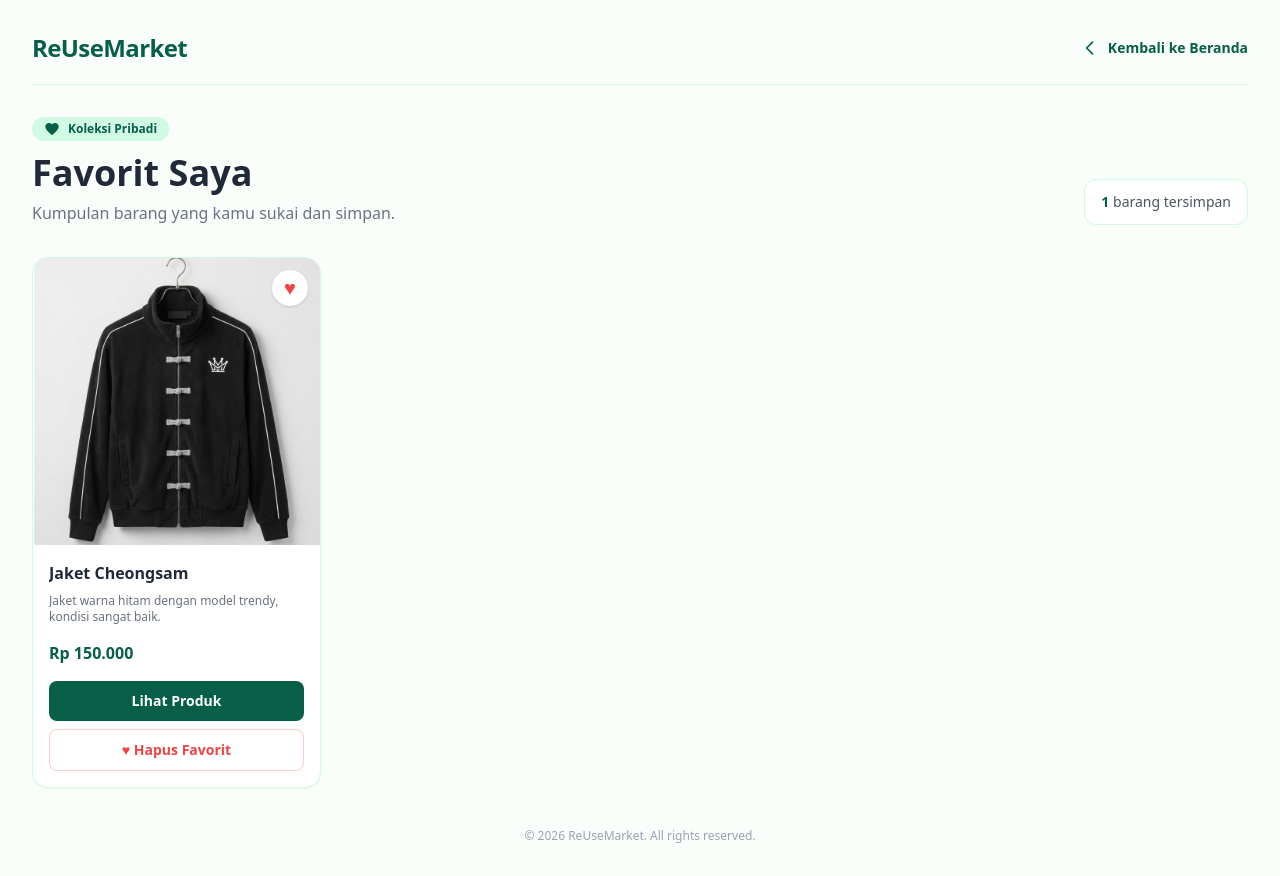
After one commit to tiarahutapea07-art/CodeBase, a Laravel app: page /favorit-navbar in a window 1280 px wide. The commit adds this page. Run offline with Laravel 12, Linux system fonts and the light colour scheme; a user stored in the database is signed in; data comes from the database, SQL or seed files in the repository; tables that the repository leaves empty hold one stand-in row (values such as "Sample post"); parts of the project's set-up code (start-up, migrations or seed data) failed here and were passed over; some libraries are stand-ins or nearby versions.

Commit message:
Fitur Favorit

```diff
--- a/app/Http/Controllers/FavoriteController.php
+++ b/app/Http/Controllers/FavoriteController.php
@@ -18,6 +18,18 @@ class FavoriteController extends Controller
             ->get();
 
         return view('favorites.index', compact('favorites'));
+    }
+
+    // Menampilkan halaman favorit dari navbar
+    public function navbar()
+    {
+        $favorites = Auth::user()
+            ->favorites()
+            ->with('product')
+            ->latest()
+            ->get();
+
+        return view('favorites.navbar', compact('favorites'));
     }
 
     // Menambah atau menghapus favorit tanpa refresh
--- /dev/null
+++ b/resources/views/favorites/navbar.blade.php
@@ -0,0 +1,221 @@
+
+<!DOCTYPE html>
+<html lang="id">
+<head>
+    <meta charset="UTF-8">
+    <meta name="viewport" content="width=device-width, initial-scale=1.0">
+    <meta name="csrf-token" content="{{ csrf_token() }}">
+    <title>Favorit Saya - ReUseMarket</title>
+    <script src="https://cdn.tailwindcss.com"></script>
+</head>
+
+<body class="bg-emerald-50/30 font-sans">
+
+    <main class="w-full max-w-7xl mx-auto p-5 md:p-8">
+
+
+    {{-- HEADER --}}
+    <div class="mb-8">
+
+        {{-- NAVBAR KECIL --}}
+        <div class="flex items-center justify-between border-b border-emerald-100 pb-5 mb-8">
+            <a href="{{ route('home') }}"
+            class="text-2xl font-bold text-emerald-800 tracking-tight">
+                ReUseMarket
+            </a>
+
+            <a href="{{ route('home') }}"
+            class="inline-flex items-center gap-2 text-sm font-semibold text-emerald-800 hover:text-emerald-600 transition">
+                <svg class="w-5 h-5" fill="none" stroke="currentColor"
+                    viewBox="0 0 24 24">
+                    <path stroke-linecap="round" stroke-linejoin="round"
+                        stroke-width="2" d="M15 19l-7-7 7-7"/>
+                </svg>
+                Kembali ke Beranda
+            </a>
+        </div>
+
+        {{-- JUDUL HALAMAN --}}
+        <div class="flex flex-col sm:flex-row sm:items-end sm:justify-between gap-5">
+
+            <div>
+                <div class="inline-flex items-center gap-2 bg-emerald-100 text-emerald-800 px-3 py-1 rounded-full text-xs font-semibold mb-3">
+                    <svg class="w-4 h-4" fill="currentColor" viewBox="0 0 24 24">
+                        <path d="M12 21.35l-1.45-1.32C5.4 15.36 2 12.28 2 8.5
+                        2 5.42 4.42 3 7.5 3c1.74 0 3.41.81 4.5 2.09
+                        C13.09 3.81 14.76 3 16.5 3
+                        19.58 3 22 5.42 22 8.5
+                        c0 3.78-3.4 6.86-8.55 11.54L12 21.35z"/>
+                    </svg>
+                    Koleksi Pribadi
+                </div>
+
+                <h1 class="text-3xl md:text-4xl font-bold text-gray-800">
+                    Favorit Saya
+                </h1>
+
+                <p class="text-gray-500 mt-2">
+                    Kumpulan barang yang kamu sukai dan simpan.
+                </p>
+            </div>
+
+            <div class="flex flex-wrap items-center gap-3">
+                <span class="bg-white border border-emerald-100 text-gray-600 px-4 py-3 rounded-xl text-sm">
+                    <span class="font-bold text-emerald-800">
+                        {{ $favorites->count() }}
+                    </span>
+                    barang tersimpan
+                </span>
+
+            </div>
+
+        </div>
+    </div>
+
+        {{-- DAFTAR FAVORIT --}}
+        @if($favorites->isEmpty())
+
+            <div class="bg-white border border-emerald-100 rounded-2xl shadow-sm p-12 text-center">
+                <div class="text-5xl text-red-400 mb-5">♡</div>
+
+                <h3 class="text-xl font-bold text-gray-800">
+                    Belum Ada Barang Favorit
+                </h3>
+
+                <p class="text-gray-500 mt-2">
+                    Yuk, jelajahi produk dan temukan barang yang kamu sukai!
+                </p>
+
+                <a href="{{ route('home') }}"
+                   class="inline-block mt-6 bg-emerald-800 hover:bg-emerald-900 text-white px-6 py-3 rounded-xl font-semibold">
+                    Mulai Jelajahi Produk
+                </a>
+            </div>
+
+        @else
+
+            <div class="grid grid-cols-2 md:grid-cols-3 xl:grid-cols-4 gap-5">
+
+                @foreach($favorites as $favorite)
+
+                    @if($favorite->product)
+
+                        <div class="group bg-white border border-emerald-100 rounded-2xl overflow-hidden shadow-sm hover:shadow-lg transition">
+
+                            {{-- GAMBAR --}}
+                            <div class="relative aspect-square bg-gray-100 overflow-hidden">
+
+                                @if($favorite->product->image_url)
+                                    <img
+                                        src="{{ str_starts_with($favorite->product->image_url ?? '', 'products/')
+                                            ? asset('storage/' . $favorite->product->image_url)
+                                            : asset($favorite->product->image_url) }}"
+                                        alt="{{ $favorite->product->name }}"
+                                        class="w-full h-full object-cover group-hover:scale-105 transition duration-500">
+                                @else
+                                    <div class="w-full h-full flex items-center justify-center text-gray-400">
+                                        Tidak ada gambar
+                                    </div>
+                                @endif
+
+                                <div class="absolute top-3 right-3 w-9 h-9 rounded-full bg-white shadow flex items-center justify-center">
+                                    <span class="text-xl text-red-500">♥</span>
+                                </div>
+
+                            </div>
+
+                            {{-- INFORMASI PRODUK --}}
+                            <div class="p-4">
+
+                                <h3 class="font-bold text-gray-800 text-sm md:text-base truncate">
+                                    {{ $favorite->product->name }}
+                                </h3>
+
+                                <p class="text-xs text-gray-500 mt-2 line-clamp-2 min-h-8">
+                                    {{ $favorite->product->description }}
+                                </p>
+
+                                <div class="mt-4 mb-4">
+                                    @if($favorite->product->price == 0)
+                                        <p class="text-emerald-700 font-bold">
+                                            Gratis / Donasi
+                                        </p>
+                                    @else
+                                        <p class="text-emerald-800 font-bold">
+                                            Rp {{ number_format($favorite->product->price, 0, ',', '.') }}
+                                        </p>
+                                    @endif
+                                </div>
+
+                                <a href="{{ route('products.show', $favorite->product->id) }}"
+                                   class="block text-center w-full bg-emerald-800 hover:bg-emerald-900 text-white rounded-lg py-2.5 text-sm font-semibold transition">
+                                    Lihat Produk
+                                </a>
+
+                                <button type="button"
+                                        onclick="hapusFavorit(this)"
+                                        data-url="{{ route('favorites.toggle', $favorite->product->id) }}"
+                                        class="w-full border border-red-200 text-red-500 hover:bg-red-50 rounded-lg py-2.5 text-sm font-semibold transition mt-2">
+                                    ♥ Hapus Favorit
+                                </button>
+
+                            </div>
+                        </div>
+
+                    @endif
+
+                @endforeach
+
+            </div>
+
+        @endif
+
+        <div class="mt-10 text-center text-xs text-gray-400">
+            © {{ date('Y') }} ReUseMarket. All rights reserved.
+        </div>
+
+    </main>
+
+    <script>
+        async function hapusFavorit(button) {
+            if (!confirm('Yakin ingin menghapus barang ini dari favorit?')) return;
+
+            button.disabled = true;
+            button.textContent = 'Menghapus...';
+
+            try {
+                const response = await fetch(button.dataset.url, {
+                    method: 'POST',
+                    headers: {
+                        'X-CSRF-TOKEN': document.querySelector('meta[name="csrf-token"]').content,
+                        'Accept': 'application/json',
+                        'X-Requested-With': 'XMLHttpRequest'
+                    }
+                });
+
+                if (!response.ok) throw new Error();
+
+                const result = await response.json();
+
+                if (result.success && result.favorited === false) {
+                    const card = button.closest('.group');
+                    const grid = card.parentElement;
+                    card.remove();
+
+                    if (grid.children.length === 0) {
+                        location.reload();
+                    }
+                } else {
+                    throw new Error();
+                }
+
+            } catch (error) {
+                alert('Gagal menghapus favorit. Silakan coba lagi.');
+                button.disabled = false;
+                button.textContent = '♥ Hapus Favorit';
+            }
+        }
+    </script>
+
+</body>
+</html>
--- a/resources/views/welcome.blade.php
+++ b/resources/views/welcome.blade.php
@@ -110,7 +110,7 @@
             @auth
             <div class="flex items-center gap-4">
                 <!-- Ikon Favorit -->
-                <a href="{{ route('favorites.index') }}"
+                <a href="{{ route('favorites.navbar') }}"
                 class="text-gray-700 hover:text-emerald-600 transition"
                 title="Favorit">
                     <svg class="w-6 h-6" fill="none" stroke="currentColor"
--- a/routes/web.php
+++ b/routes/web.php
@@ -212,9 +212,16 @@ Route::middleware(['auth'])->group(function () {
 
 // FITUR FAVORIT
 Route::middleware(['auth'])->group(function () {
+
+    // Favorit dari Dashboard
     Route::get('/favorit', [FavoriteController::class, 'index'])
         ->name('favorites.index');
 
+    // Favorit dari Navbar
+    Route::get('/favorit-navbar', [FavoriteController::class, 'navbar'])
+        ->name('favorites.navbar');
+
+    // Tambah dan hapus favorit
     Route::post('/favorit/{product}', [FavoriteController::class, 'toggle'])
         ->name('favorites.toggle');
 });
```
